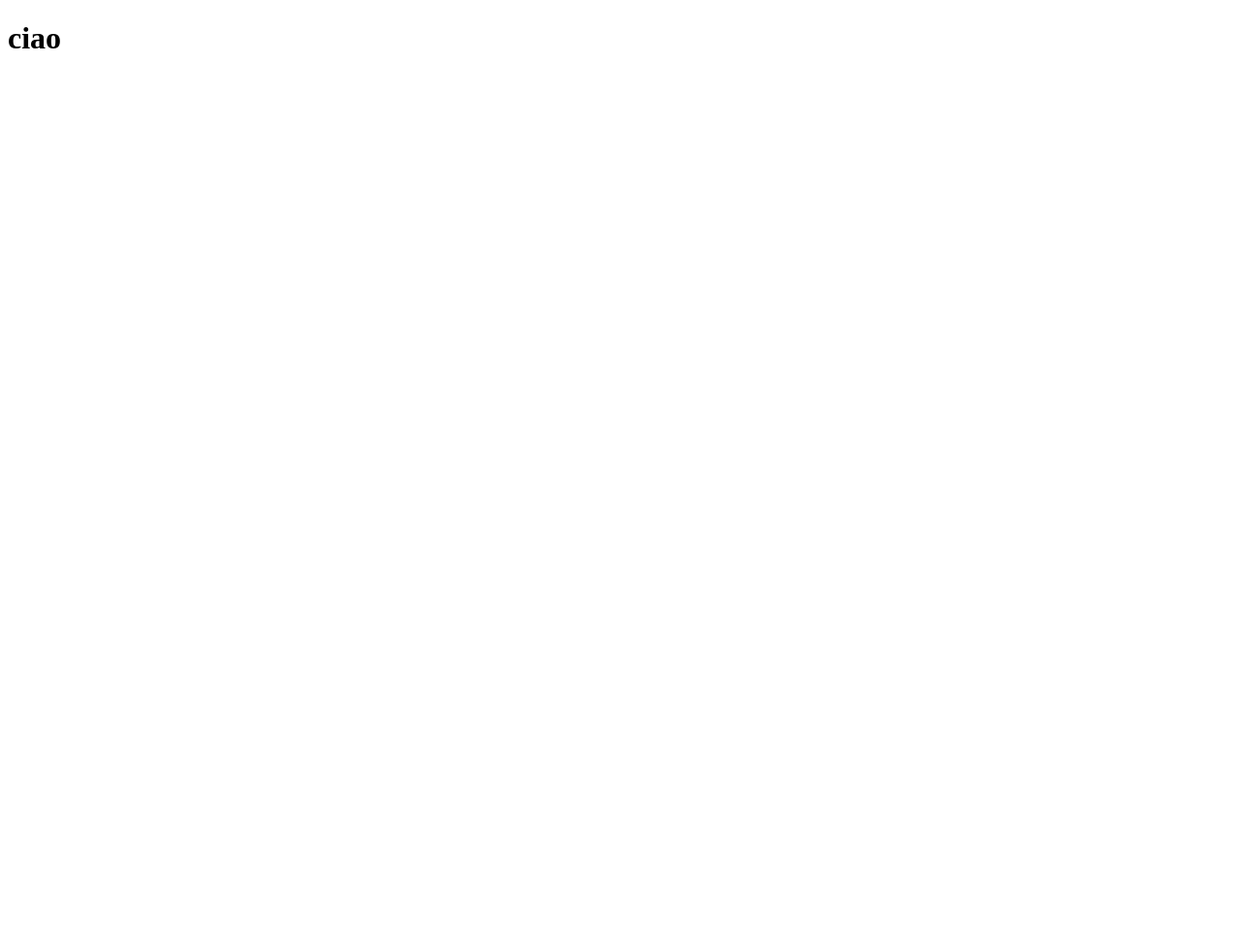
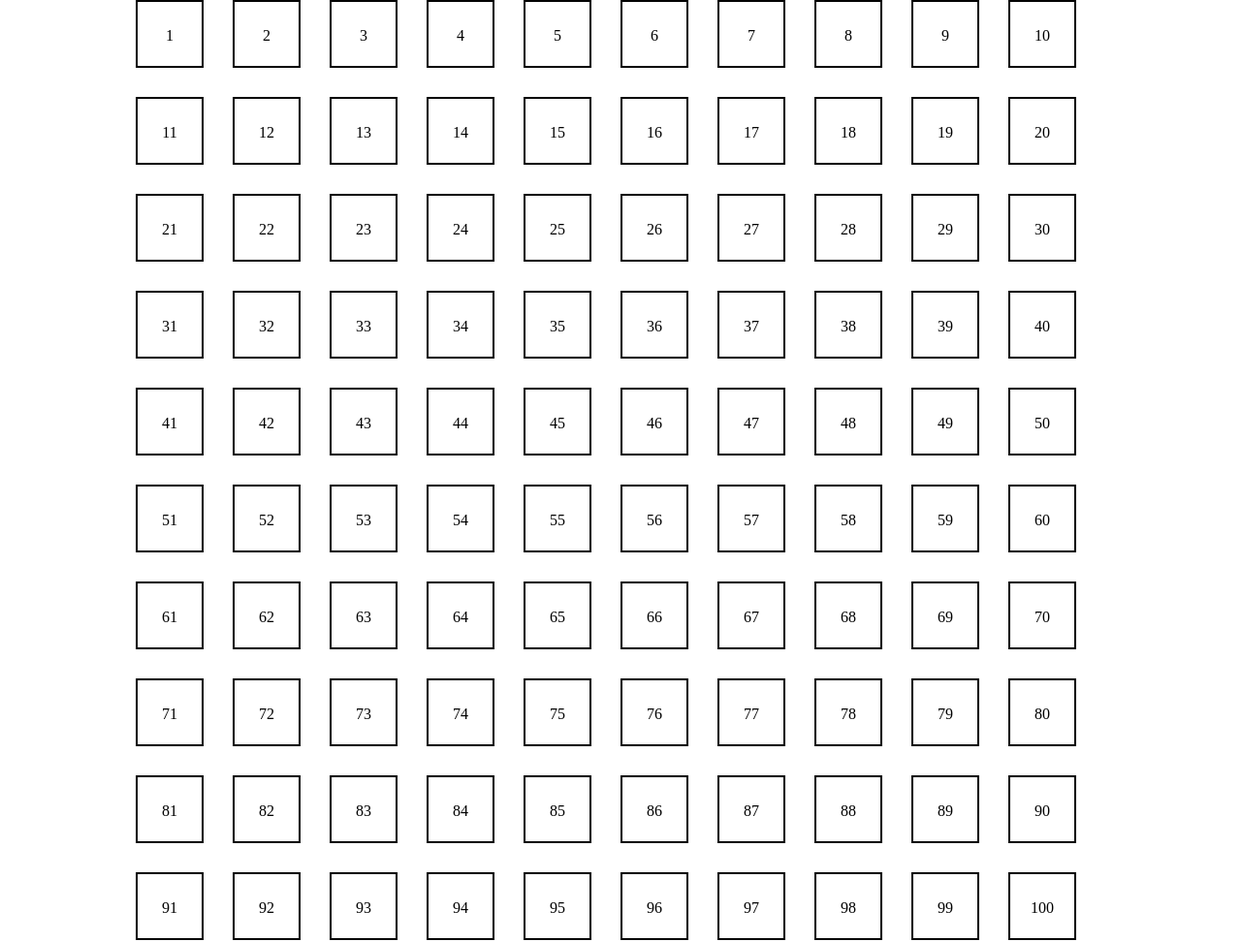
Before and after one commit to ChriCore99/js-fizzbuzz, a plain HTML site: page index.html in a window 1280 px wide. Shown: the whole page at 97% size. Before the commit the page ends 800 px from the top, so only its background shows below. Drawn offline with Linux system fonts and the light colour scheme.

Commit message:
ADD: aggiunto codice per stampa numeri + impostata base griglia numerica

```diff
--- a/index.html
+++ b/index.html
@@ -4,10 +4,17 @@
     <meta charset="UTF-8">
     <meta name="viewport" content="width=device-width, initial-scale=1.0">
     <title>Document</title>
+    <link rel="stylesheet" href="style.css">
 </head>
 <body>
 
-    <h1>ciao</h1>
+    <div class="container">
+        <div class="row">
+            <div class="col">
+                <ul id="numeri"></ul>
+            </div>
+        </div>
+    </div>
 
     <script src="./js/app.js"></script>
 </body>
--- a/js/app.js
+++ b/js/app.js
@@ -1,27 +1,37 @@
+// recupero la lista
+const ulDOMElement = document.getElementById('numeri');
+
 // dichiaro una variabile di 100
-
 let n = 100;
 
 // apro un cliclo pe rstampare i numeri da 0 a 99
-
 for (let i = 0; i < n; i++) {
     let numero = i + 1;
 
+    // creo elemento "list item" valido per ogni numero della lista
+    const liDOMElement = document.createElement('li');
+
+    // dico a ogni list item di scrivere in html un numero
+    liDOMElement.innerHTML = numero;
+
+    // assegno ai list items la classe di prova
+    liDOMElement.classList.add('prova');
+
+    // dico alla unordered list di scrivere ogni list item creato, uno sotto l'altro, senza cambiarne i valori
+    ulDOMElement.append(liDOMElement);
+
     // creo variabile "se un numero è multiplo di 3"
-
     let multiplo3 = numero % 3;
 
     // creo variabile "se un numero è multiplo di 5"
-
     let multiplo5 = numero % 5;
 
-    // creao variabile mista "se multiplo di 3 3 di 5"
+    // stampa dei numeri
+    if ((multiplo3 === 0) && (multiplo5 === 0)) {   // (multiplo di 3) + (multiplo di 5)
+        console.log('FizzBuzz');
+    }
 
-    let multiploComune = multiplo3 + multiplo5;
-
-    // stampa dei numeri
-
-    if (multiplo3 === 0) {
+    else if (multiplo3 === 0) {
         console.log('Fizz');
     }
 
@@ -29,14 +39,8 @@ for (let i = 0; i < n; i++) {
         console.log('Buzz');
     }
 
-    else if (multiploComune === 0) {
-        console.log('FizzBuzz');
-    }
-
     else {
         console.log(numero);
     }
 
-    // creo variante "se un numero è multiplo di 3 e di 5"
-
 }
--- /dev/null
+++ b/style.css
@@ -0,0 +1,40 @@
+/* RESET RULES */
+* {
+    box-sizing: border-box;
+    padding: 0;
+    margin: 0;
+}
+
+ul, ol, menu {
+    list-style: none;
+}
+
+img {
+    max-width: 100%;
+}
+
+a {
+    text-decoration: none;
+    color: currentColor;
+}
+
+/* style */
+
+.container {
+    max-width: 1000px;
+    margin: 0 auto;
+}
+
+ul {
+    display: flex;
+    flex-wrap: wrap;
+    gap: 30px;
+}
+
+ul li {
+    border: 2px solid black;
+    width: 70px;
+    height: 70px;
+    text-align: center;
+    line-height: 70px;
+}
```
